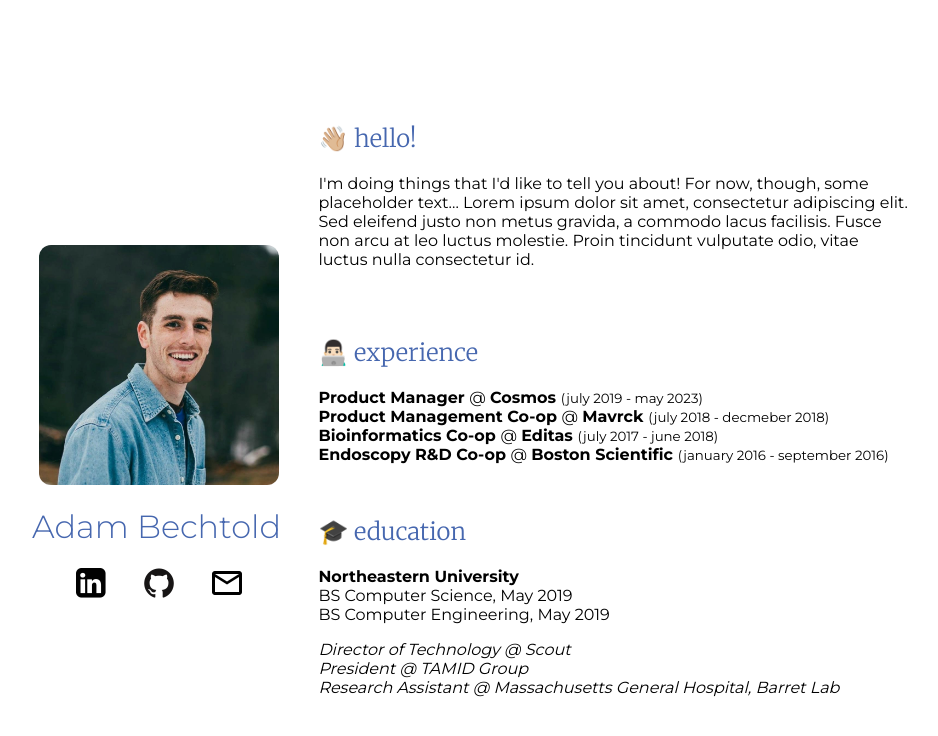
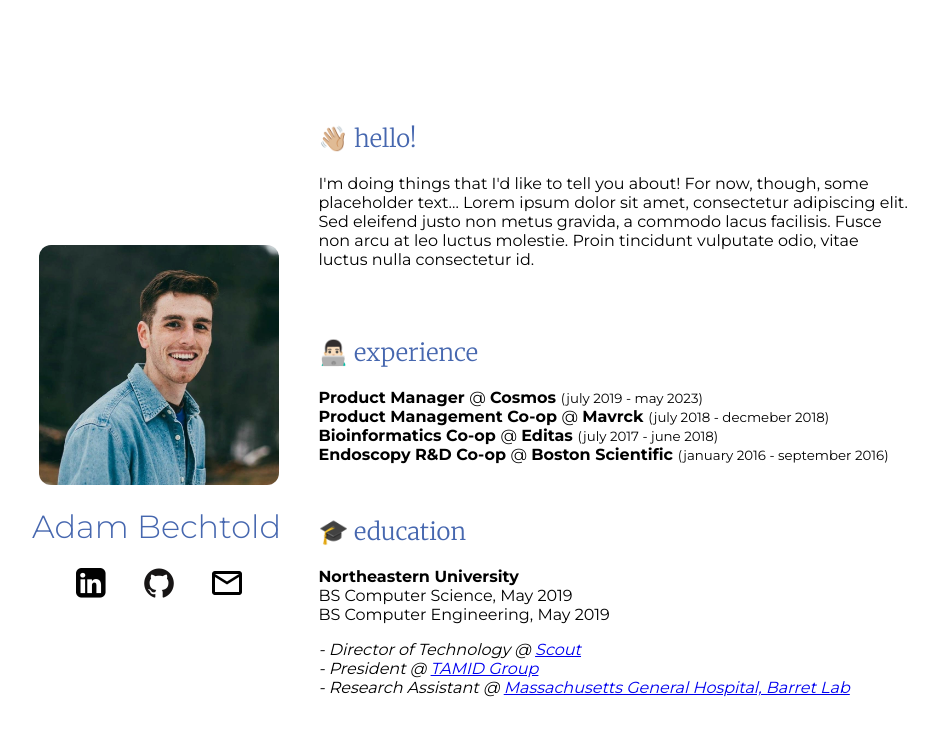
Before and after one commit to adambechtold/personal-website, a Next.js app: page / in a window 1280 px wide. Shown: the top 736 px of the page, without its empty margins (133-1071 px from the left). Built offline with nearby package versions, Linux system fonts and the light colour scheme.

Commit message:
so the Education roles have bullet points and links

```diff
--- a/app/components/ContentItem/Education/Education.js
+++ b/app/components/ContentItem/Education/Education.js
@@ -4,15 +4,24 @@ import React from "react";
 const experiences = [
   {
     title: "Director of Technology",
-    organization: "Scout",
+    organization: {
+      name: "Scout",
+      link: "https://scout.camd.northeastern.edu/",
+    },
   },
   {
     title: "President",
-    organization: "TAMID Group",
+    organization: {
+      name: "TAMID Group",
+      link: "https://nutamid.org/",
+    },
   },
   {
     title: "Research Assistant",
-    organization: "Massachusetts General Hospital, Barret Lab",
+    organization: {
+      name: "Massachusetts General Hospital, Barret Lab",
+      link: "https://www.affective-science.org/",
+    },
   },
 ];
 
@@ -27,8 +36,11 @@ export default function Education() {
       <p>
         {experiences.map((experience) => (
           <>
-            <i key={`${experience.title}-${experience.organization}`}>
-              {experience.title} @ {experience.organization}
+            <i key={`${experience.title}-${experience.organization.name}`}>
+              - {experience.title} @{" "}
+              <a href={experience.organization.link}>
+                {experience.organization.name}
+              </a>
             </i>
             <br />
           </>
```
